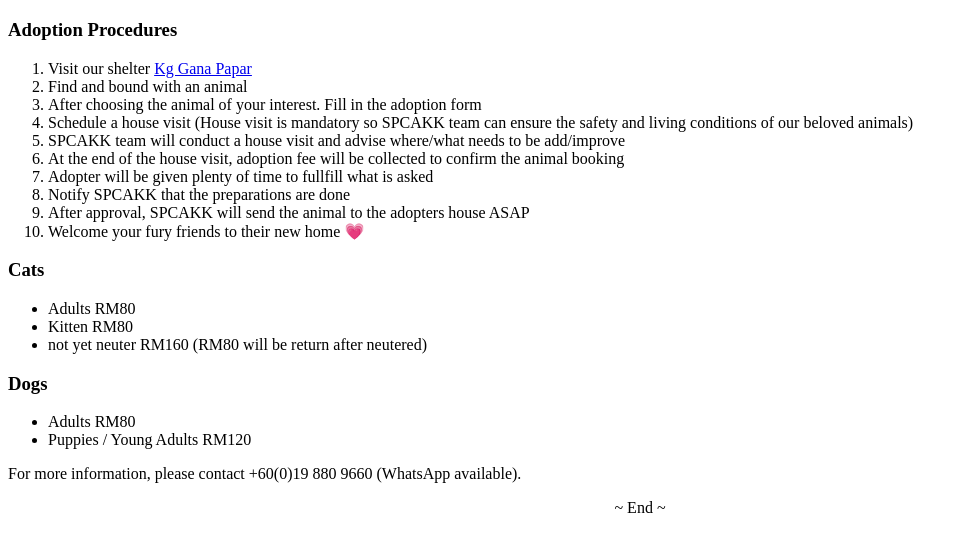
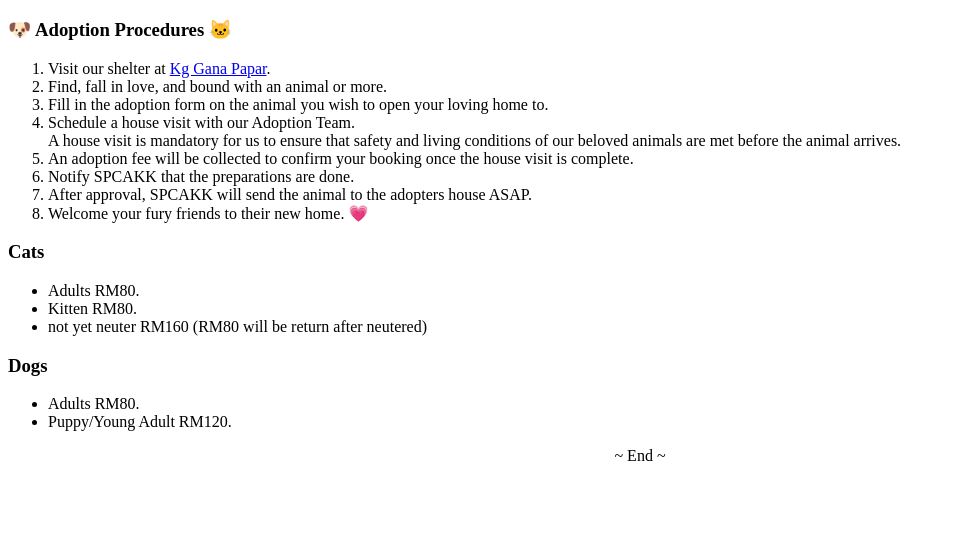
Before and after one commit to spcakk/spcakk.github.io, a plain HTML site: page contents/html/adoption.html in a window 1280 px wide. Shown: the part 61-612 px from the top of the page, without its empty margins (0-968 px from the left). Drawn offline with Linux system fonts and the light colour scheme.

Commit message:
Upd: Update adoption page.

```diff
--- a/contents/html/adoption.html
+++ b/contents/html/adoption.html
@@ -14,35 +14,31 @@
   <body>
     <h1>Adopt a Shelter Animal and Save a Life.</h1>
 
-    <h3>Adoption Procedures</h3>
+    <h3>&#128054; Adoption Procedures &#128049;</h3>
       <ol>
-				<li>Visit our shelter <a href="https://maps.app.goo.gl/RdE3zqByT9BVYBWB6" target="_blank">Kg Gana Papar</a></li>
-        <li>Find and bound with an animal</li>
-        <li>After choosing the animal of your interest. Fill in the adoption form</li>
-        <li>Schedule a house visit (House visit is mandatory so SPCAKK team can ensure the safety and living conditions of our beloved animals)</li>
-        <li>SPCAKK team will conduct a house visit and advise where/what needs to be add/improve</li>
-        <li>At the end of the house visit, adoption fee will be collected to confirm the animal booking</li>
-        <li>Adopter will be given plenty of time to fullfill what is asked</li>
-        <li>Notify SPCAKK that the preparations are done</li>
-        <li>After approval, SPCAKK will send the animal to the adopters house ASAP</li>
-        <li>Welcome your fury friends to their new home &#128151;</li>
+				<li>Visit our shelter at <a href="https://maps.app.goo.gl/RdE3zqByT9BVYBWB6" target="_blank">Kg Gana Papar</a>.</li>
+        <li>Find, fall in love, and bound with an animal or more.</li>
+        <li>Fill in the adoption form on the animal you wish to open your loving home to.</li>
+        <li>Schedule a house visit with our Adoption Team. <br/>
+            A house visit is mandatory for us to ensure that safety and living conditions of our beloved animals are met before the animal arrives.
+        </li>
+        <li>An adoption fee will be collected to confirm your booking once the house visit is complete.</li>
+        <li>Notify SPCAKK that the preparations are done.</li>
+        <li>After approval, SPCAKK will send the animal to the adopters house ASAP.</li>
+        <li>Welcome your fury friends to their new home. &#128151;</li>
       </ol>
 
     <h3>Cats</h3>
     <ul>
-      <li>Adults RM80</li>
-      <li>Kitten RM80</li>
+      <li>Adults RM80.</li>
+      <li>Kitten RM80.</li>
       <li>not yet neuter RM160 (RM80 will be return after neutered)</li>
     </ul>
     <h3>Dogs</h3>
     <ul>
-      <li>Adults RM80</li>
-      <li>Puppies / Young Adults RM120</li>
+      <li>Adults RM80.</li>
+      <li>Puppy/Young Adult RM120.</li>
     </ul>
-
-    <p>
-      For more information, please contact +60(0)19 880 9660 (WhatsApp available).
-    </p>
 
     <p align="center">~ End ~</p>
   </body>
```
